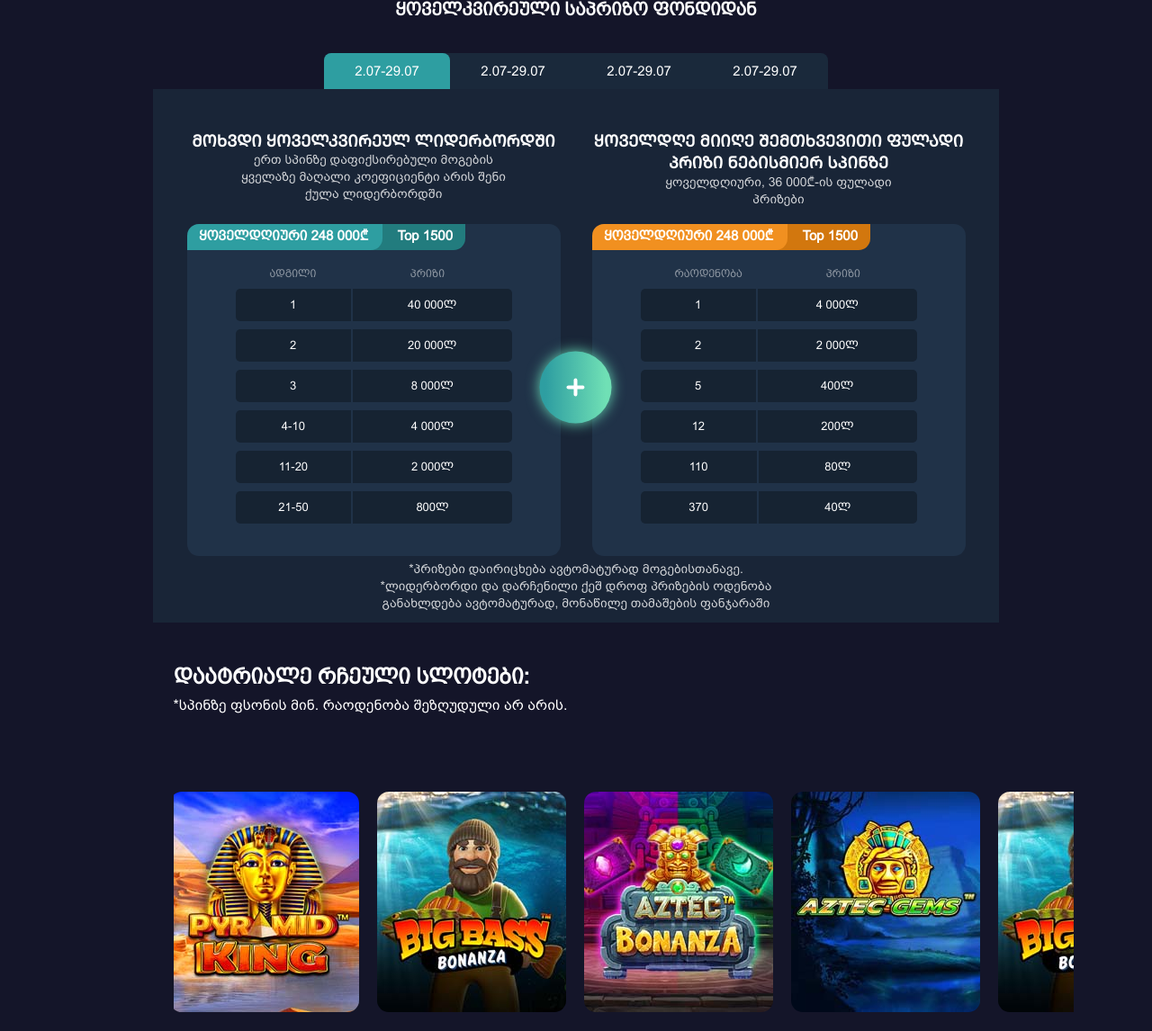
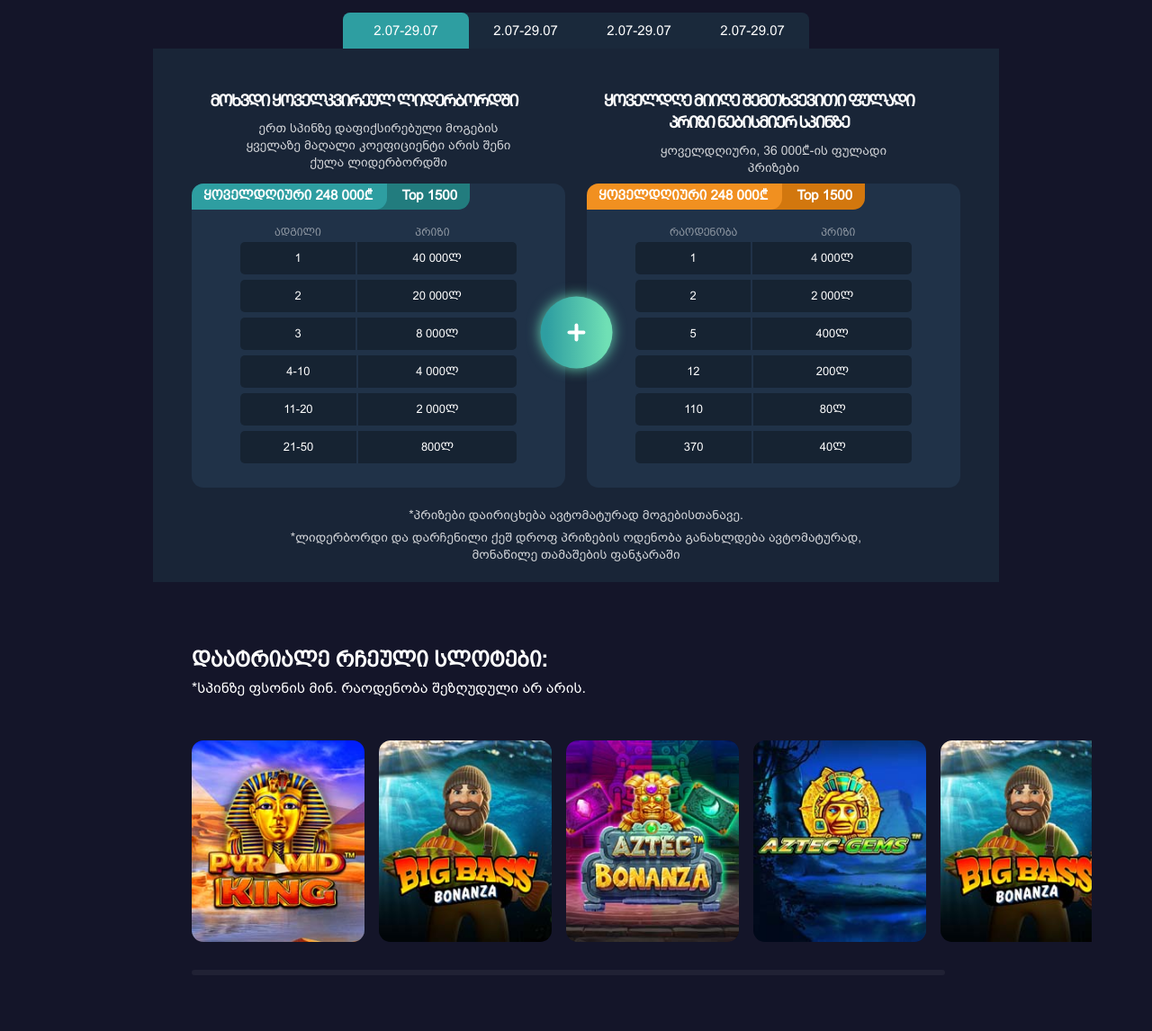
Before and after one commit to metivishvili1999/projectLVLP, a plain HTML site: page index.html in a window 1280 px wide. Shown: the part 809-1955 px from the top of the page at 90% size. Drawn offline with Linux system fonts and the light colour scheme.

Commit message:
fixing bugs

```diff
--- a/style.css
+++ b/style.css
@@ -19,7 +19,7 @@ body {
 }
 
 section {
-  margin: auto;
+  margin: 0 43px 0 43px;
   max-width: 895px;
 }
 
@@ -30,13 +30,16 @@ section {
   align-items: center;
   position: relative;
   margin: 0 auto;
-  padding: 20px 0 20px 0;
+  padding: 21px 0 20px 0;
   background-color: #2c2d3f;
   border-radius: 13px 13px 0 0;
 }
 
 .navbar h3 {
+  font-size: 15px;
   color: #ffffff;
+  height: 19px;
+  width: 231px;
 }
 
 /* Navbar close button */
@@ -81,7 +84,7 @@ section {
   font-family: "BPG Arial", sans-serif;
   width: 93px;
   height: 27px;
-  margin: 33px 0;
+  margin: 30px 0 15px 0;
   text-align: center;
   align-items: center;
   border-radius: 50px;
@@ -90,13 +93,14 @@ section {
 
 .banner-title h1 {
   font-size: 24px;
-  padding: 0 70px 15px 0;
+  padding: 0 70px 0 0;
 }
 
 .banner-title h3 {
   font-family: "BPG Arial", sans-serif;
   font-size: 16px;
-  padding: 15px 130px 35px 0;
+  padding: 0 130px 0 0;
+  margin: 15px 0 30px 0;
 }
 
 .bg-banner {
@@ -105,7 +109,7 @@ section {
 
 .banner img {
   height: 100%;
-  margin-right: -2.5%;
+  margin-right: -6%;
 }
 
 
@@ -121,7 +125,7 @@ section {
 
 .banner-cards img {
   position: relative;
-  margin: 0 15px 0 0;
+  margin: 0 16px 0 0;
 }
 
 .card {
@@ -170,8 +174,8 @@ section {
 /* Weekly prizes */
 .prizes-title {
   width: 70%;
-  margin: auto;
-  padding: 37px 0 37px 0;
+  margin: 35px auto 37px auto;
+  /* padding: 37px 0 37px 0; */
   text-align: center;
   font-size: 20px;
   color: #ffffff;
@@ -192,7 +196,7 @@ section {
 }
 
 .date-tabs ul li {
-  width: 140px;
+  width: 126px;
   text-align: center;
   list-style: none;
   font-size: 15px;
@@ -207,6 +211,10 @@ section {
   background-color: #2e9ea1;
 }
 
+.tabs.active {
+  width: 140px;
+}
+
 .panel {
   position: relative;
   display: flex;
@@ -217,14 +225,17 @@ section {
 }
 
 .panel h3 {
+  width: 382px;
   text-align: center;
   font-size: 18px;
   color: #ffffff;
+  letter-spacing: -2px;
 }
 
 .panel p {
   font-family: "BPG Arial", sans-serif;
   text-align: center;
+  margin-top: 10px;
   font-size: 14px;
   color: #ffffff;
   opacity: 0.8;
@@ -235,7 +246,16 @@ section {
   display: flex;
   flex-direction: column;
   margin-top: 45px;
-  width: 450px;
+  width: 415px;
+
+}
+
+.left-panel {
+  margin-right: 12px;
+}
+
+.right-panel {
+  margin-left: 12px;
 }
 
 .panel-text {
@@ -246,7 +266,7 @@ section {
   margin: auto;
   width: 415px;
   margin-top: 15px;
-  padding-bottom: 27px;
+  padding-bottom: 21px;
   background-color: #203248;
   border-radius: 13px;
 }
@@ -337,7 +357,7 @@ table td:last-child {
   display: flex;
   justify-content: space-around;
   align-items: center;
-  margin: 17px 0 8px 0;
+  margin: 16px 0 2px 0;
   opacity: 0.5;
 }
 
@@ -352,20 +372,25 @@ table td:last-child {
 
 .rank-tr {
   display: block;
-  margin: 5px 50px;
+  margin: 2px 50px;
 }
 
 .plus {
   position: absolute;
-  top: 41%;
-  left: 86%;
+  top: 38%;
+  left: 88%;
   z-index: 2;
 }
 
 .prizes-bottom-text {
+  height: 65px;
   position: absolute;
-  bottom: 2%;
-  width: 499px;
+  bottom: 25px;
+  width: 647px;
+}
+
+.prizes-bottom-text p {
+  margin-top: 6px;
 }
 
 /* Additional text on question mark hover  */
@@ -436,6 +461,13 @@ table td:last-child {
 .popup-texts h3 {
   display: flex;
   margin-left: 16px;
+  margin-top: -4px;
+  height: 22px;
+}
+
+.popup-texts p {
+  margin-left: 16px;
+  text-align: left;
 }
 
 .second-section__bottom {
@@ -448,6 +480,7 @@ table td:last-child {
 /* Slider */
 .slider-section {
   position: relative;
+  margin-top: 70px;
 }
 
 .slider-wrap-text {
@@ -456,13 +489,18 @@ table td:last-child {
   color: #ffffff;
 }
 
+.slider-wrap-text h1 {
+  font-style: 24px;
+}
+
 .slider-wrap-text p {
+  font-style: 13px;
   font-family: "BPG Arial", sans-serif;
 }
 
 .slider-wrap {
   position: relative;
-  top: 50%;
+  margin-top: 40px;
   left: 0;
   width: 90%;
   height: 264px;
@@ -470,7 +508,7 @@ table td:last-child {
 
 .slider {
   position: relative;
-  top: 30%;
+  margin-top: 40px;
   left: 0;
   height: 100%;
   width: 1000px;
@@ -484,9 +522,9 @@ table td:last-child {
   justify-content: space-around;
   top: 0;
   left: 0;
-  width: 2300px;
+  width: 2080px;
   height: 100%;
-  margin-left: -14px;
+  margin-left: -8px;
 }
 
 .item {
@@ -494,21 +532,22 @@ table td:last-child {
   display: flex;
   align-items: center;
   justify-content: center;
-  height: 242px;
+  height: 224px;
   top: 1%;
 }
 
 .item img {
+  width: 192px;
   border-radius: 13px;
 }
 
 /* Slider's progress bar */
 .progress-bar {
   position: absolute;
-  bottom: -60%;
+  margin-top: -7px;
   left: 0;
   height: 6px;
-  width: 880px;
+  width: 837px;
   background-color: #202134;
   border-radius: 100px;
 }
@@ -541,7 +580,7 @@ table td:last-child {
   flex-direction: column;
   justify-content: center;
   align-items: center;
-  margin: 265px 0 65px 0;
+  margin: 168px 0 40px 0;
 }
 
 .accordion h1 {
@@ -769,7 +808,7 @@ h2 {
 
 .arrow-left h3 {
   position: absolute;
-  left: 22%;
+  margin-left: 21px;
 }
 
 /* End */
```
